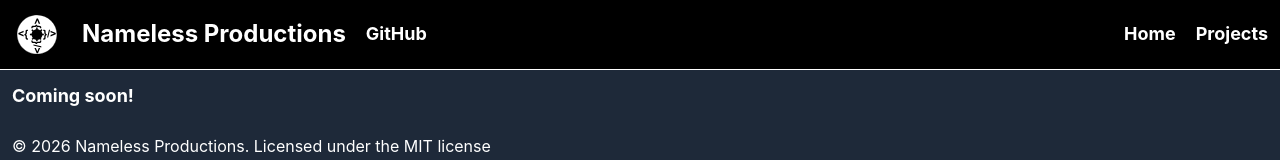
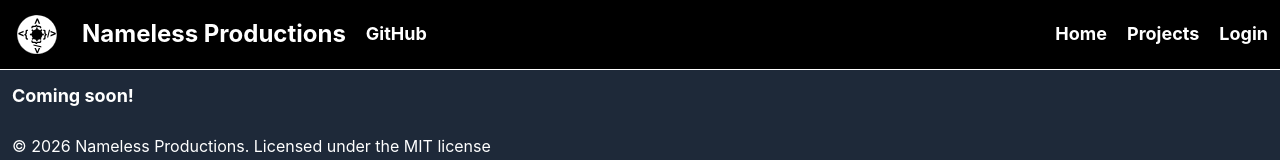
Before and after one commit to Nameless-Productions/website, a Next.js app: page / in a window 1280 px wide. Shown: the top 160 px of the page. Built offline with nearby package versions, Linux system fonts and the light colour scheme; no server answers.

Commit message:
feat: add dashboard/login button to navbar

```diff
--- a/app/layout.tsx
+++ b/app/layout.tsx
@@ -3,6 +3,7 @@ import "./globals.css";
 import Link from 'next/link';
 import { Metadata } from 'next';
 import Image from 'next/image';
+import { cookies } from 'next/headers';
 
 export const metadata: Metadata = {
   title: "Nameless Productions",
@@ -22,8 +23,11 @@ export const metadata: Metadata = {
   }
 }
 
-export default function RootLayout({children}: {children: React.ReactNode}) {
+export default async function RootLayout({children}: {children: React.ReactNode}) {
   const pageClass = "text-white font-bold text-lg cursor-pointer transition-all duration-300 hover:text-gray-500";
+  const cookieStore = await cookies();
+  const token = cookieStore.get("token")?.value;
+
   return (
     <html lang='en'>
       <body className='bg-gray-800'>
@@ -36,6 +40,7 @@ export default function RootLayout({children}: {children: React.ReactNode}) {
           <div className='ml-auto flex space-x-5'>
             <Link href="/"><p className={pageClass}>Home</p></Link>
             <Link href="/projects" className={pageClass}>Projects</Link>
+            <Link href="/dashboard" className={pageClass}>{token ? "Dashboard" : "Login"}</Link>
           </div>
         </nav>
         <main className='m-3 text-white'>
```
